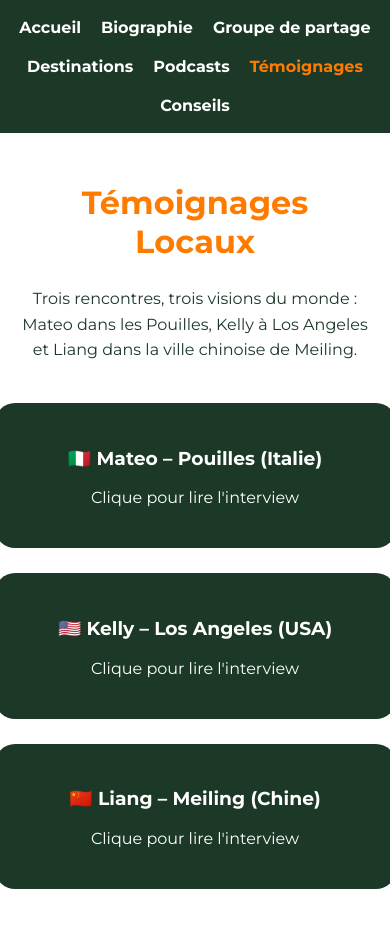
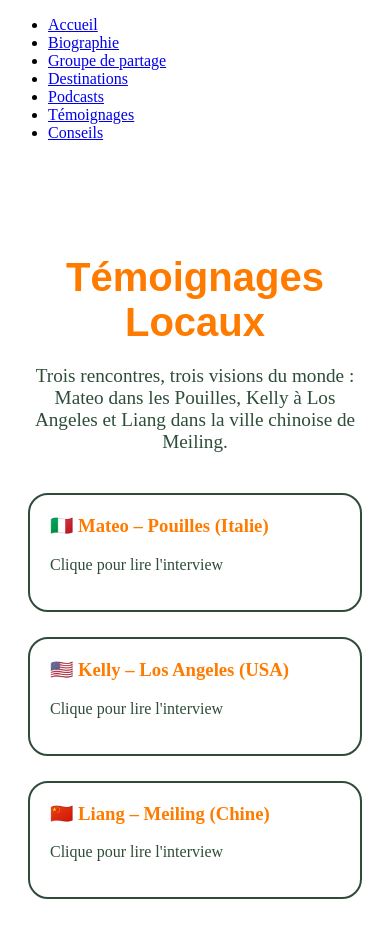
Before and after one commit to vltemmaa/Raconte-ton-monde, a plain HTML site: page temoignages.html in a window 390 px wide. Drawn offline with Linux system fonts and the light colour scheme.

Commit message:
Refactor CSS styles and remove unused code
Signed-off-by: vltemmaa <e.valette@ileps.fr>

```diff
--- a/style.css
+++ b/style.css
@@ -1,208 +1,50 @@
-/* ------------------------------
-   POLICE
---------------------------------*/
-@import url('https://fonts.googleapis.com/css2?family=Montserrat:wght@300;400;700&display=swap');
-
-body {
-    font-family: 'Montserrat', sans-serif;
-    margin: 0;
-    padding: 0;
+/* CONTENEUR DE LA PAGE */
+.page-container {
+    max-width: 900px;
+    margin: 60px auto;
+    padding: 20px;
 }
 
-/* ------------------------------
-   COULEURS PRINCIPALES
---------------------------------*/
-:root {
-    --orange: #ff7b00;
-    --vert: #1c3928;
-    --blanc: #ffffff;
+/* BANNIÈRES TITRES */
+.titre-orange {
+    color: #ff7b00;
+    font-family: 'AGRANDIR', sans-serif;
+    font-size: 2.5rem;
+    text-align: center;
+    margin-bottom: 20px;
 }
 
-/* ------------------------------
-   FONDS DE PAGES
---------------------------------*/
-.fond-blanc {
-    background-color: var(--blanc);
-    color: var(--vert);
+/* Introduction */
+.intro-texte {
+    text-align: center;
+    color: #2e4d38;
+    margin-bottom: 40px;
+    font-size: 1.2rem;
 }
 
-.fond-vert {
-    background-color: var(--vert);
-    color: var(--blanc);
-}
-
-/* ------------------------------
-   MENU
---------------------------------*/
-nav {
-    background-color: var(--vert);
-    padding: 18px 0;
-}
-
-nav ul {
-    list-style: none;
-    display: flex;
-    justify-content: center;
-    gap: 35px;
-    padding: 0;
-    margin: 0;
-}
-
-nav a {
-    color: var(--blanc);
-    text-decoration: none;
-    font-weight: 600;
-    transition: 0.3s;
-}
-
-nav a:hover,
-nav a.active {
-    color: var(--orange);
-}
-
-/* ------------------------------
-   TITRES & TEXTES
---------------------------------*/
-.titre-orange {
-    color: var(--orange);
-    font-size: 40px;
-    margin-bottom: 25px;
-    text-align: center;
-}
-
-.intro-texte {
-    text-align: center;
-    max-width: 800px;
-    margin: auto;
-    margin-bottom: 40px;
-    line-height: 1.6;
-}
-
-/* ------------------------------
-   CONTENEUR DE PAGE
---------------------------------*/
-.page-container {
-    width: 80%;
-    max-width: 900px;
-    margin: 50px auto;
-    padding-bottom: 50px;
-}
-
-/* ------------------------------
-   BULLES / CARTES
---------------------------------*/
-.temoignages-liste,
-.destinations-liste,
-.conseils-liste {
-    display: flex;
-    flex-direction: column;
+/* BULLES DE TEMOIGNAGES */
+.temoignages-liste {
+    display: grid;
+    grid-template-columns: repeat(auto-fill, minmax(250px, 1fr));
     gap: 25px;
-    align-items: center;
 }
 
 .temo-bulle {
-    width: 80%;
-    max-width: 600px;
-    padding: 25px;
-    background-color: var(--vert);
+    background: #ffffff;
+    border: 2px solid #2e4d38;
     border-radius: 20px;
-    text-align: center;
-    color: var(--blanc);
+    padding: 20px;
     text-decoration: none;
+    color: #2e4d38;
     transition: 0.3s;
 }
 
 .temo-bulle:hover {
-    transform: scale(1.05);
-    background-color: #214131;
+    background: #e9f3ed;
+    transform: scale(1.03);
 }
 
-/* ------------------------------
-   INTERVIEWS
---------------------------------*/
-.interview p {
-    line-height: 1.6;
-    margin-bottom: 15px;
-    font-size: 17px;
+.temo-bulle h3 {
+    margin-top: 0;
+    color: #ff7b00;
 }
-
-.interview strong {
-    color: var(--orange);
-}
-
-/* ------------------------------
-   DESTINATIONS
---------------------------------*/
-.destination-bloc {
-    background-color: var(--vert);
-    color: var(--blanc);
-    padding: 25px;
-    border-radius: 18px;
-    width: 80%;
-    max-width: 600px;
-    text-align: center;
-    margin: auto;
-    margin-bottom: 35px;
-    transition: 0.3s;
-}
-
-.destination-bloc:hover {
-    transform: scale(1.05);
-}
-
-.bouton-orange {
-    display: inline-block;
-    margin-top: 15px;
-    padding: 10px 15px;
-    background-color: var(--orange);
-    color: var(--blanc);
-    text-decoration: none;
-    border-radius: 10px;
-    transition: 0.3s;
-}
-
-.bouton-orange:hover {
-    filter: brightness(0.9);
-}
-
-/* ------------------------------
-   CONSEILS : BULLES RONDES
---------------------------------*/
-.conseil-bulle {
-    background-color: var(--vert);
-    color: var(--blanc);
-    padding: 25px;
-    border-radius: 25px;
-    width: 80%;
-    max-width: 600px;
-    text-align: center;
-    transition: 0.3s;
-}
-
-.conseil-bulle:hover {
-    transform: scale(1.05);
-}
-
-/* ------------------------------
-   RESPONSIVE
---------------------------------*/
-@media (max-width: 700px) {
-    .page-container {
-        width: 90%;
-    }
-
-    nav ul {
-        flex-wrap: wrap;
-        gap: 20px;
-    }
-
-    .titre-orange {
-        font-size: 32px;
-    }
-
-    .temo-bulle,
-    .destination-bloc,
-    .conseil-bulle {
-        width: 100%;
-    }
-}
```
